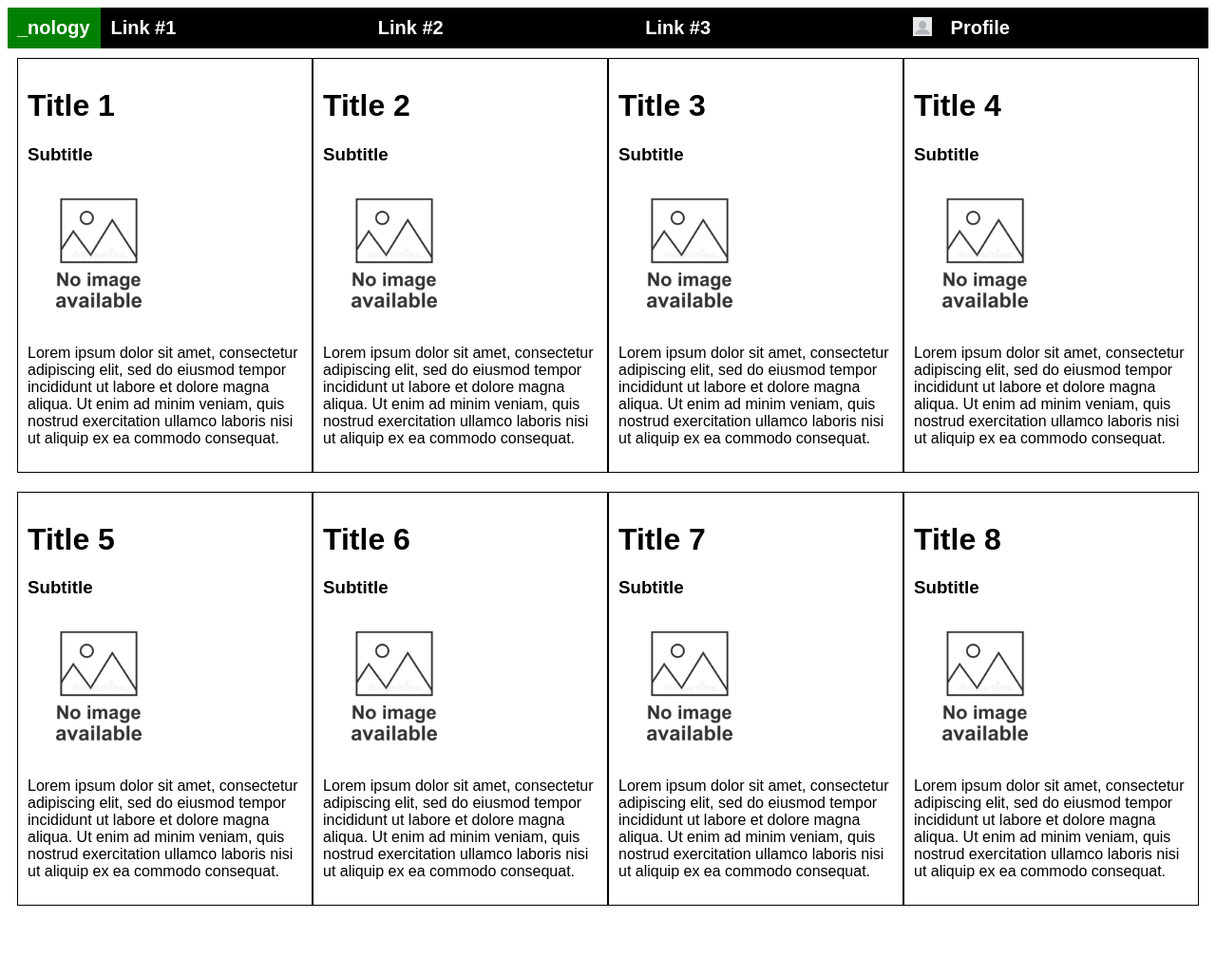
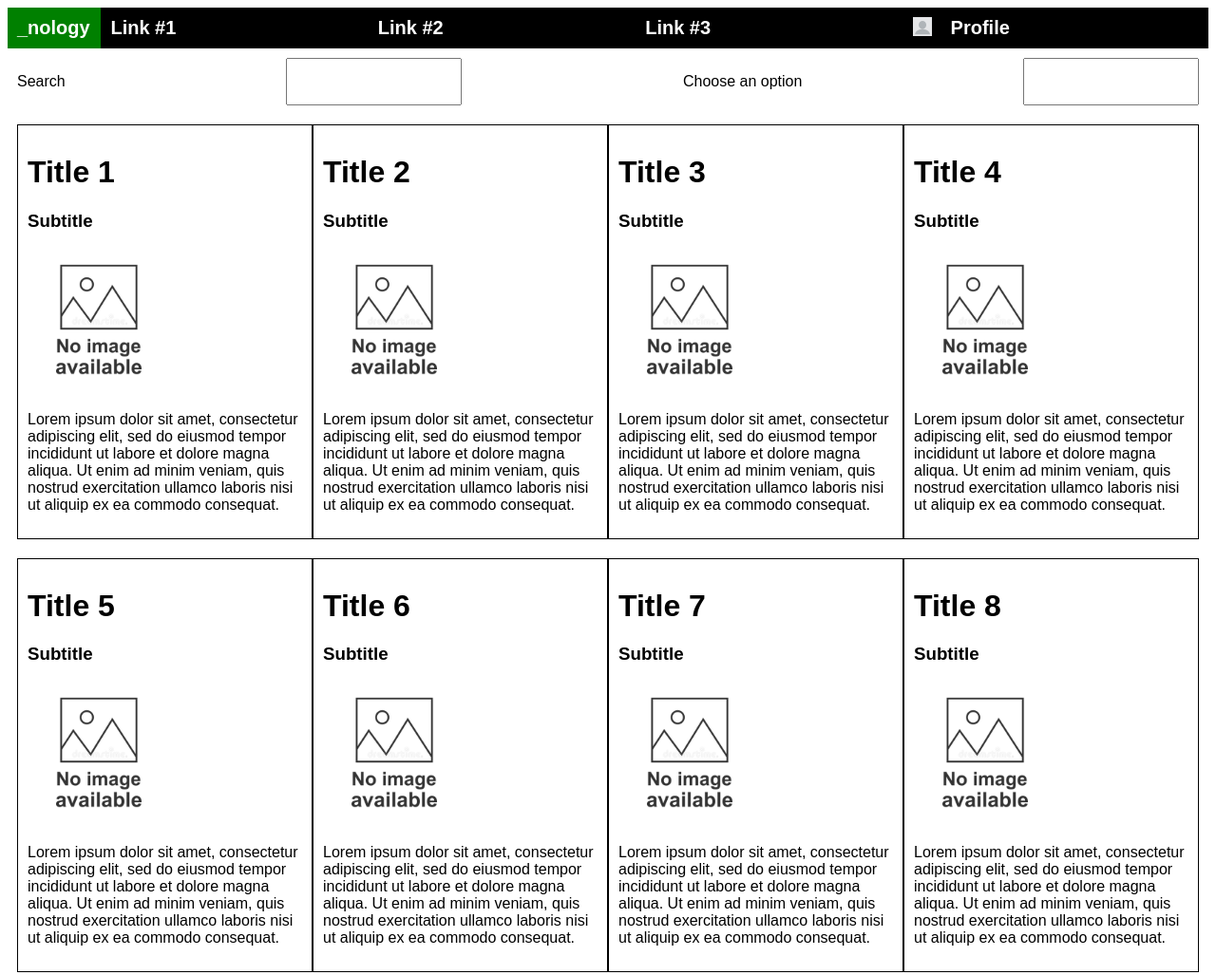
Before and after one commit to isobelleanna/flexbox-challenge-2-repo, a plain HTML site: page index.html in a window 1280 px wide. Shown: the whole page at 95% size. Before the commit the page ends 972 px from the top, so only its background shows below. Drawn offline with Linux system fonts and the light colour scheme.

Commit message:
styling and second bar

```diff
--- a/index.html
+++ b/index.html
@@ -21,6 +21,12 @@
       />
       <a href="#" class="banner">Profile</a>
     </nav>
+    <div class="search-bar">
+      <p>Search</p>
+      <input type="search" />
+      <p>Choose an option</p>
+      <input type="text" />
+    </div>
     <main>
       <div class="row-1">
         <div id="blog-1" class="title-container">
--- a/style.css
+++ b/style.css
@@ -40,6 +40,12 @@ a {
     height: 20px;
     width: 20px;
 }
+.search-bar {
+    display: flex;
+    justify-content: space-between;
+    padding: 10px;
+}
+
 .row-1 {
     display: flex;
     justify-content: center;
@@ -55,6 +61,7 @@ a {
     border: 1px solid black;
     padding: 10px;
 
+
 }
 
 .no-image {
```
